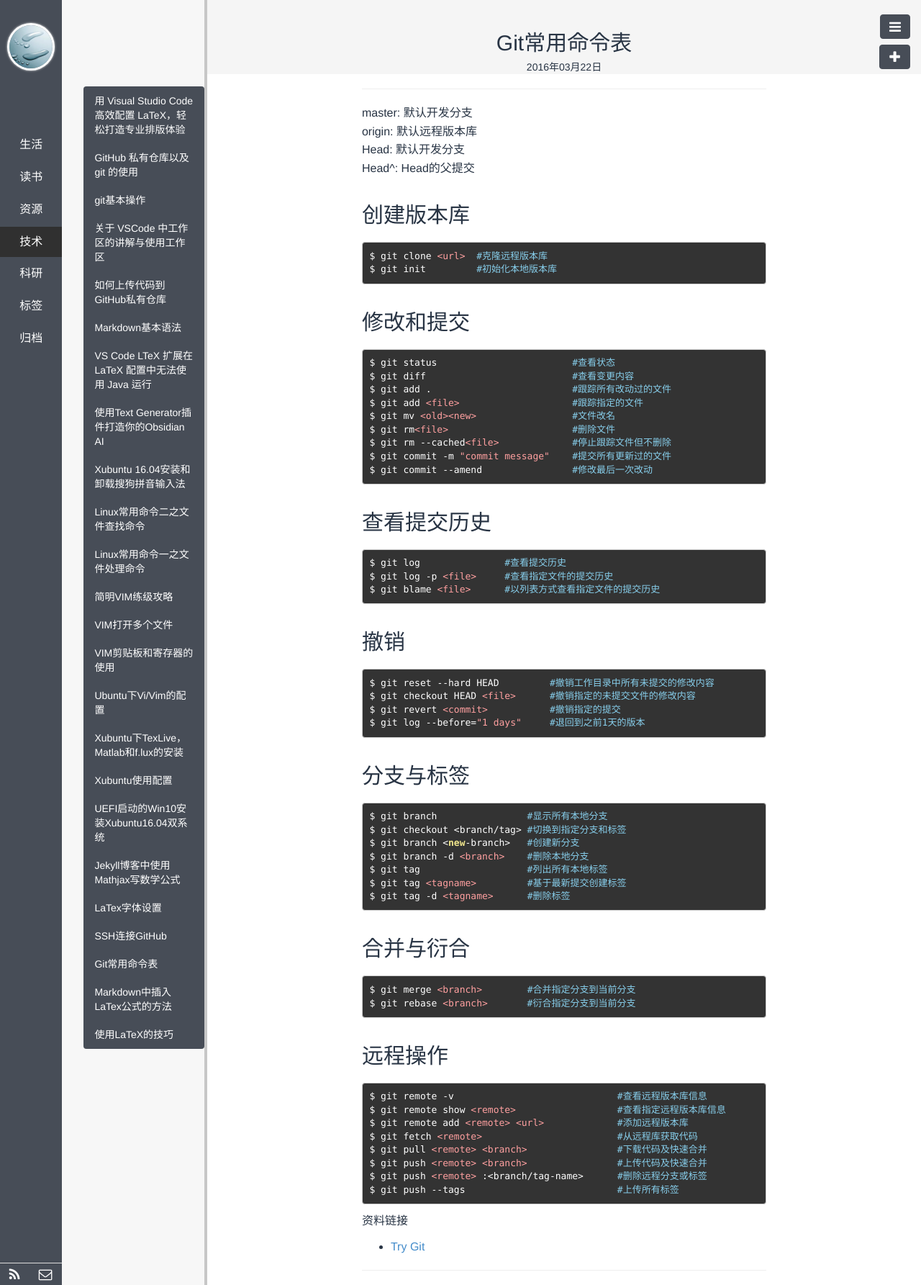
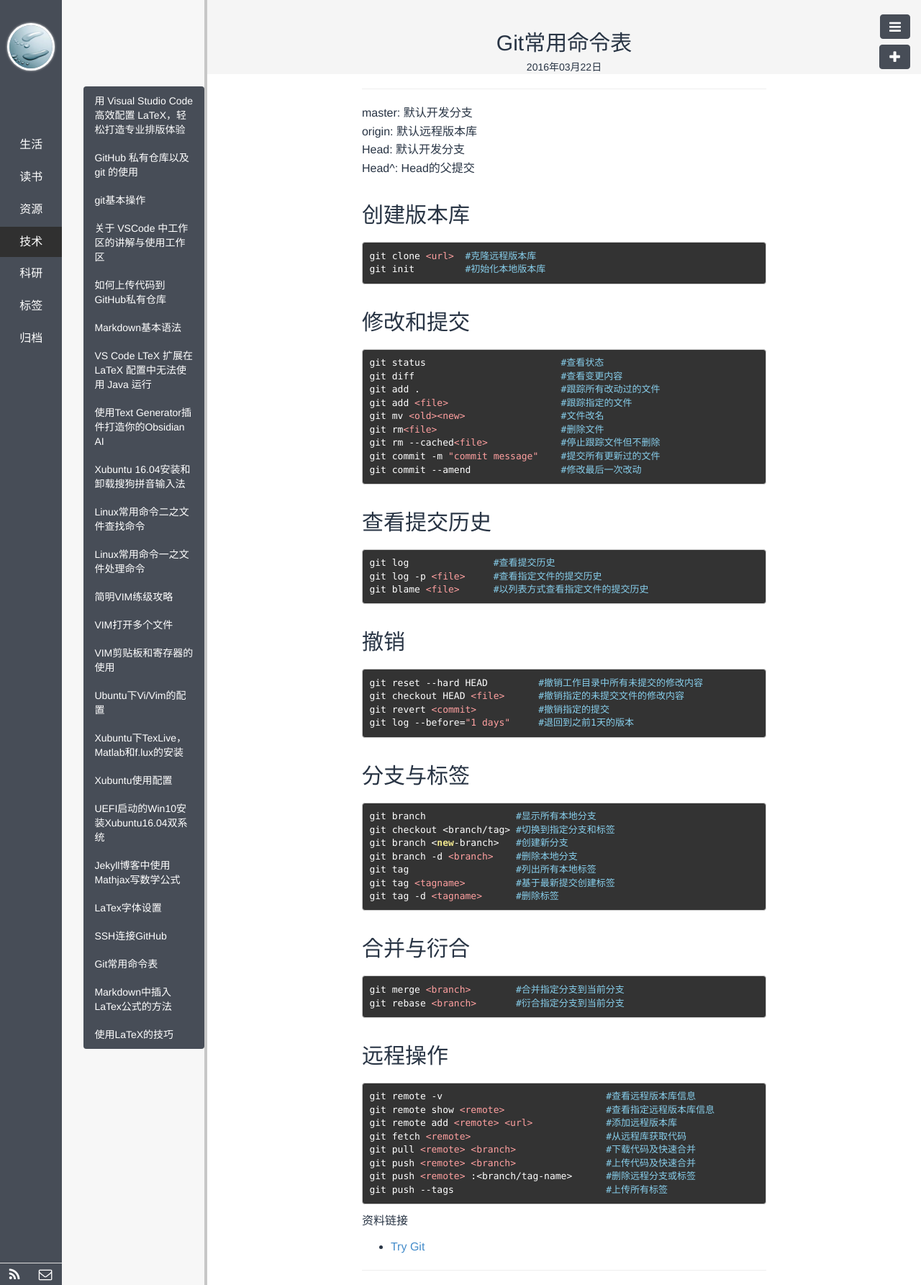
Before and after one commit to polyHong/polyHong.github.io, a Jekyll site: the page built from _posts/tech/2016-03-22-freq-used-git-command.md, in a window 1280 px wide. Shown: the whole page at 72% size. Built offline with Jekyll 4.4.1, drawn with Linux system fonts in a browser that asks for light colours; Markdown is read by kramdown in place of the engine named in the settings; comment, search, counter and statistics services are not loaded.

````diff
--- a/_posts/tech/2016-03-22-freq-used-git-command.md
+++ b/_posts/tech/2016-03-22-freq-used-git-command.md
@@ -16,73 +16,73 @@ Head^: Head的父提交
 ## 创建版本库
 
 ```bash
-$ git clone <url>  #克隆远程版本库
-$ git init         #初始化本地版本库
+git clone <url>  #克隆远程版本库
+git init         #初始化本地版本库
 ```
 
 ## 修改和提交
 
 ```bash
-$ git status                        #查看状态
-$ git diff                          #查看变更内容
-$ git add .                         #跟踪所有改动过的文件
-$ git add <file>                    #跟踪指定的文件
-$ git mv <old><new>                 #文件改名
-$ git rm<file>                      #删除文件
-$ git rm --cached<file>             #停止跟踪文件但不删除
-$ git commit -m "commit message"    #提交所有更新过的文件
-$ git commit --amend                #修改最后一次改动
+git status                        #查看状态
+git diff                          #查看变更内容
+git add .                         #跟踪所有改动过的文件
+git add <file>                    #跟踪指定的文件
+git mv <old><new>                 #文件改名
+git rm<file>                      #删除文件
+git rm --cached<file>             #停止跟踪文件但不删除
+git commit -m "commit message"    #提交所有更新过的文件
+git commit --amend                #修改最后一次改动
 ```
 
 ## 查看提交历史
 
 ```bash
-$ git log               #查看提交历史
-$ git log -p <file>     #查看指定文件的提交历史
-$ git blame <file>      #以列表方式查看指定文件的提交历史
+git log               #查看提交历史
+git log -p <file>     #查看指定文件的提交历史
+git blame <file>      #以列表方式查看指定文件的提交历史
 ```
 
 ## 撤销
 
 ```bash
-$ git reset --hard HEAD         #撤销工作目录中所有未提交的修改内容
-$ git checkout HEAD <file>      #撤销指定的未提交文件的修改内容
-$ git revert <commit>           #撤销指定的提交
-$ git log --before="1 days"     #退回到之前1天的版本
+git reset --hard HEAD         #撤销工作目录中所有未提交的修改内容
+git checkout HEAD <file>      #撤销指定的未提交文件的修改内容
+git revert <commit>           #撤销指定的提交
+git log --before="1 days"     #退回到之前1天的版本
 ```
 
 ## 分支与标签
 
 ```bash
-$ git branch                #显示所有本地分支
-$ git checkout <branch/tag> #切换到指定分支和标签
-$ git branch <new-branch>   #创建新分支
-$ git branch -d <branch>    #删除本地分支
-$ git tag                   #列出所有本地标签
-$ git tag <tagname>         #基于最新提交创建标签
-$ git tag -d <tagname>      #删除标签
+git branch                #显示所有本地分支
+git checkout <branch/tag> #切换到指定分支和标签
+git branch <new-branch>   #创建新分支
+git branch -d <branch>    #删除本地分支
+git tag                   #列出所有本地标签
+git tag <tagname>         #基于最新提交创建标签
+git tag -d <tagname>      #删除标签
 ```
 
 ## 合并与衍合
 
 ```bash
-$ git merge <branch>        #合并指定分支到当前分支
-$ git rebase <branch>       #衍合指定分支到当前分支
+git merge <branch>        #合并指定分支到当前分支
+git rebase <branch>       #衍合指定分支到当前分支
 ```
 
 ## 远程操作
 
 ```bash
-$ git remote -v                             #查看远程版本库信息
-$ git remote show <remote>                  #查看指定远程版本库信息
-$ git remote add <remote> <url>             #添加远程版本库
-$ git fetch <remote>                        #从远程库获取代码
-$ git pull <remote> <branch>                #下载代码及快速合并
-$ git push <remote> <branch>                #上传代码及快速合并
-$ git push <remote> :<branch/tag-name>      #删除远程分支或标签
-$ git push --tags                           #上传所有标签
+git remote -v                             #查看远程版本库信息
+git remote show <remote>                  #查看指定远程版本库信息
+git remote add <remote> <url>             #添加远程版本库
+git fetch <remote>                        #从远程库获取代码
+git pull <remote> <branch>                #下载代码及快速合并
+git push <remote> <branch>                #上传代码及快速合并
+git push <remote> :<branch/tag-name>      #删除远程分支或标签
+git push --tags                           #上传所有标签
 ```
 
+资料链接
 
-资料链接
 - [Try Git](https://try.github.io/levels/1/challenges/1)
````
Also changed, not shown: _posts/research/2017-03-28-logistic-regression.md (+6 -26 lines), _posts/tech/2015-07-06-insert-markdown-latex-math-formula.md (+8 -9 lines).
